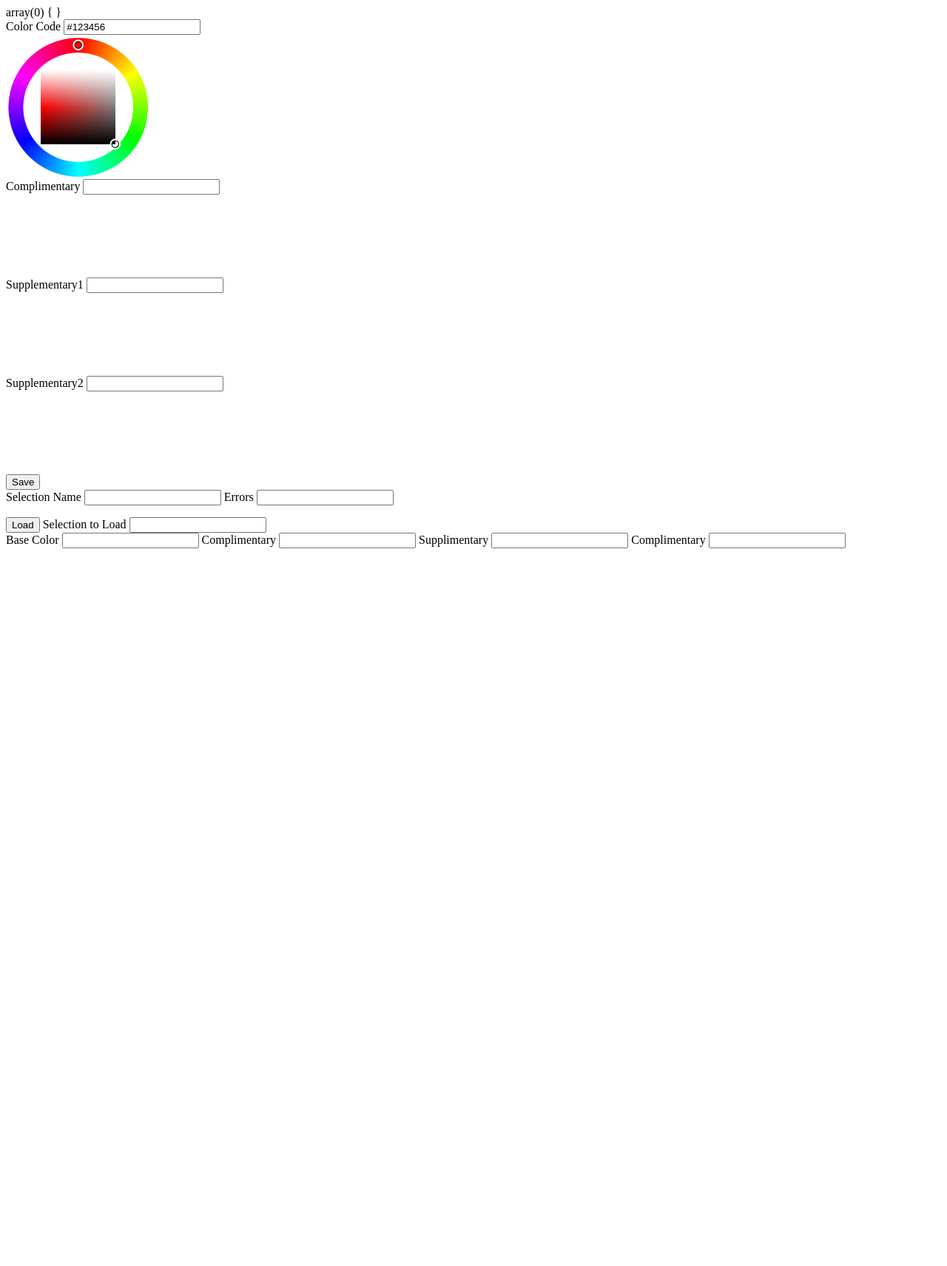
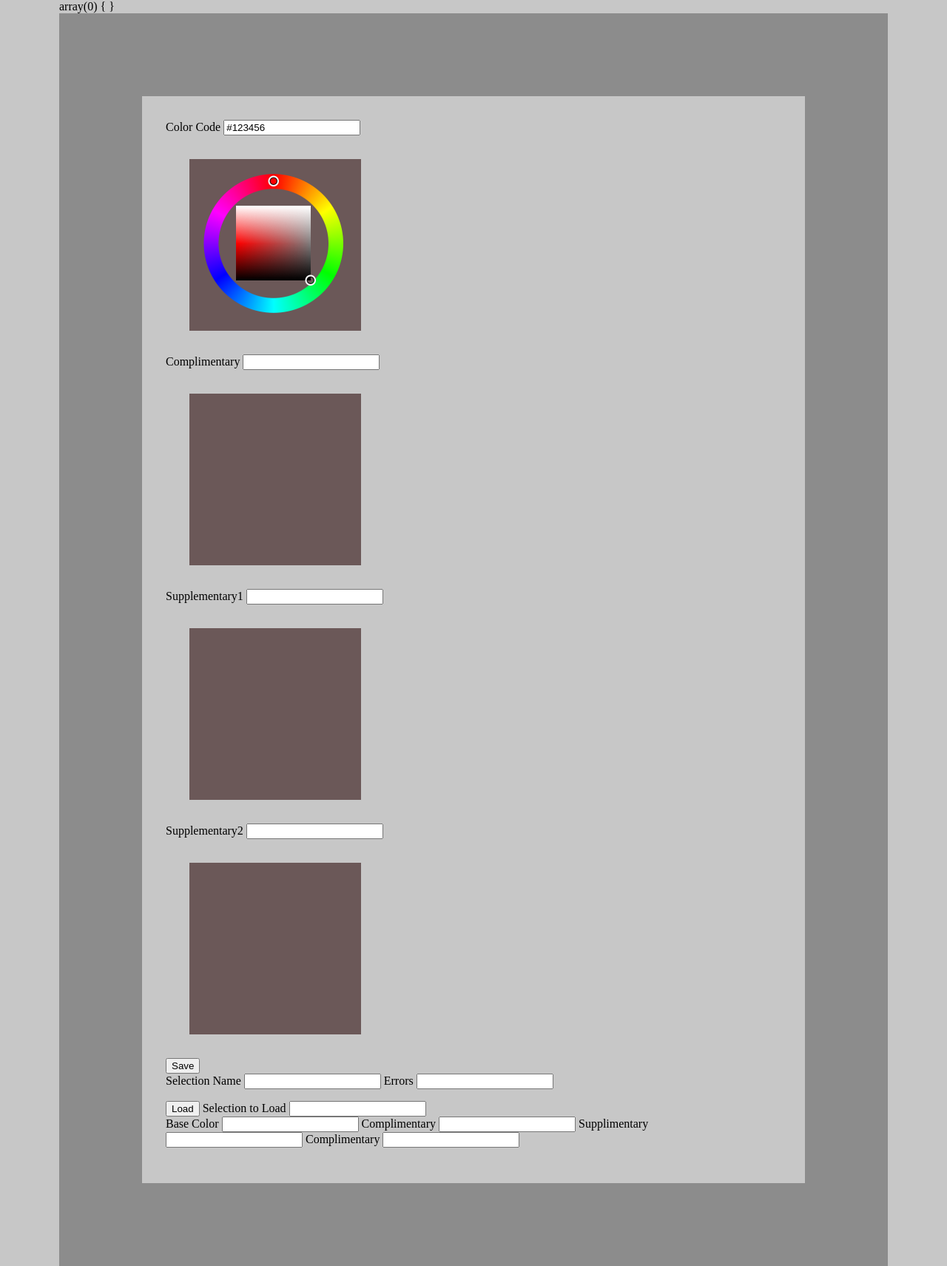
Before and after one commit to Lightsyde/web-app, a PHP site: page / in a window 1280 px wide. Shown: the whole page at 74% size. Before the commit the page ends 741 px from the top, so only its background shows below. Run offline with PHP 8.4, Linux system fonts and the light colour scheme; some libraries are stand-ins or nearby versions.

Commit message:
css additions beginning

```diff
--- a/color-finder/css/general.css
+++ b/color-finder/css/general.css
@@ -1,5 +1,34 @@
 @charset "utf-8";
+
+
+body {
+	background-color:c7c7c7;
+	width: 70em;
+	margin: 0 auto;
+}
+
+#divtotal {
+
+	border: 7em solid #8c8c8c;
+	padding: 32px;
+}
+.colorbox {
+	background-color: #6b5858;
+	border:2em solid d9cccc;
+	padding: 16px;
+	width: 200px;
+	height: 200px;
+	margin: 32px;
+
+
+}
+/*
+#colorpicker {
+
+}
+
 /* CSS Document */
+/*
 #compliment{
 	width: 7em;
 	height: 7em;
@@ -14,3 +43,4 @@
 	width: 7em;
 	height: 7em;
 }
+*/
--- a/color-finder/index.php
+++ b/color-finder/index.php
@@ -72,10 +72,12 @@
 
 		if( $name == null || strlen($name) < 2) {
 			$errors['name'] = true;
-			var_dump($name);
+
 
 		}
 	}
+
+//Loading from the database!!
 
 	if(isset($_POST['loading'])) {
 			//if (empty($errors)) {
@@ -112,7 +114,7 @@
 }
 
 
-//Loading from the database!!
+
 
 
 
@@ -133,29 +135,29 @@
 	</head>
 
 	<body>
-
+		<div id="divtotal">
 		<form method="post" action="index.php">
 
 			<input type="hidden" value="saving" name="saving">
 
 			<label for="color">Color Code</label>
 			<input type="text" id="color" name="color" value="#123456">
-			<div id="colorpicker">
+			<div id="colorpicker" class="colorbox">
 			</div>
 
 			<label for="complimentary">Complimentary</label>
 			<input type="text" id="complimentary" name="complimentary" >
-			<div id="compliment">
+			<div id="compliment" class="colorbox">
 			</div>
 
 			<label for="supplimentary1">Supplementary1</label>
 			<input type="text" id="supplimentary1" name="supplimentary1" >
-			<div id="suppliment1">
+			<div id="suppliment1" class="colorbox">
 			</div>
 
 			<label for="supplimentary2">Supplementary2</label>
 			<input type="text" id="supplimentary2" name="supplimentary2" >
-			<div id="suppliment2">
+			<div id="suppliment2" class="colorbox">
 			</div>
 
 			<div>
@@ -222,5 +224,6 @@
 
 			});
 		</script>
+		</div>
 	</body>
 </html>
```
